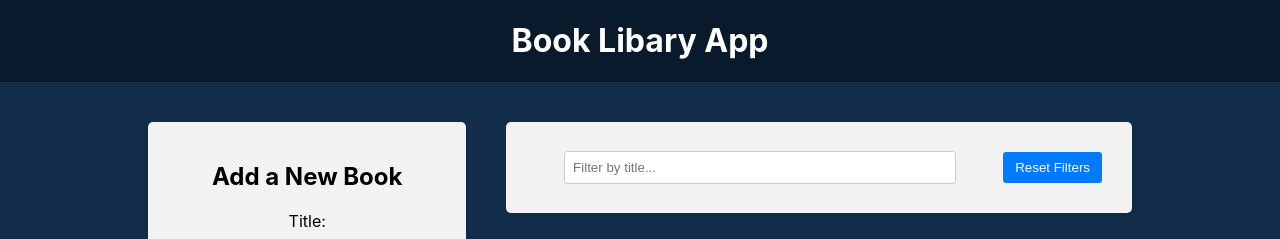
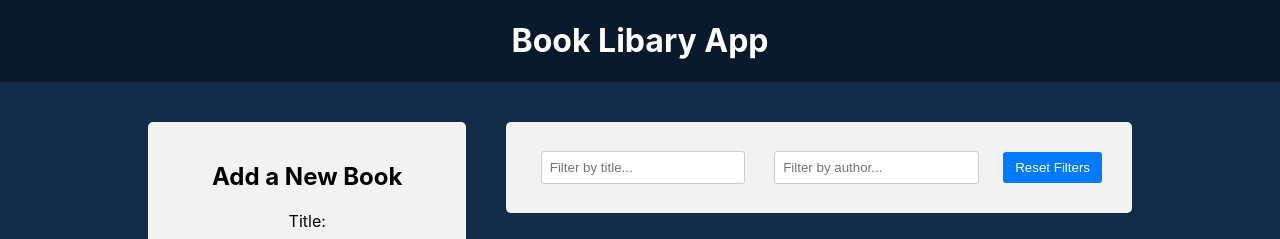
Before and after one commit to admitruk237/Book-Library-App, a React (Create React App) app in the folder frontent/: page / in a window 1280 px wide. Shown: the top 239 px of the page. Built offline with nearby package versions, Linux system fonts and the light colour scheme.

Commit message:
Filter by author

```diff
--- a/frontent/public/index.html
+++ b/frontent/public/index.html
@@ -12,7 +12,7 @@
     <link rel="apple-touch-icon" href="%PUBLIC_URL%/logo192.png" />
     <link rel="manifest" href="%PUBLIC_URL%/manifest.json" />
 
-    <title>Book Libary App</title>
+    <title>Book Library App</title>
   </head>
   <body>
     <noscript>You need to enable JavaScript to run this app.</noscript>
--- a/frontent/src/components/BookList/BookList.jsx
+++ b/frontent/src/components/BookList/BookList.jsx
@@ -1,12 +1,18 @@
 import { useSelector, useDispatch } from 'react-redux';
 import { BsBookmarkStar, BsBookmarkStarFill } from 'react-icons/bs';
 import { deleteBook, toggleFavorite } from '../../redux/books/actionCreators';
-import { selectTitleFilter } from '../../redux/slices/filterSlice';
+import {
+  selectAuthorFilter,
+  selectTitleFilter,
+} from '../../redux/slices/filterSlice';
 import './BookList.css';
 
 const BookList = () => {
   const books = useSelector((state) => state.books);
+
   const titleFilter = useSelector(selectTitleFilter);
+  const authorFilter = useSelector(selectAuthorFilter);
+
   const dispatch = useDispatch();
 
   const deleteCurrentBook = (id) => {
@@ -19,7 +25,10 @@
     const matchesTitle = book.title
       .toLowerCase()
       .includes(titleFilter.toLowerCase());
-    return matchesTitle;
+    const matchesAuthor = book.author
+      .toLowerCase()
+      .includes(authorFilter.toLowerCase());
+    return matchesTitle && matchesAuthor;
   });
 
   return (
--- a/frontent/src/components/Filter/Filter.jsx
+++ b/frontent/src/components/Filter/Filter.jsx
@@ -1,18 +1,23 @@
 import { useDispatch, useSelector } from 'react-redux';
 import {
+  setTitleFilter,
+  setAuthorFilter,
   selectTitleFilter,
+  selectAuthorFilter,
   resetFilters,
-  setTitleFilter,
 } from '../../redux/slices/filterSlice';
 import './Filter.css';
 
 const Filter = () => {
   const dispath = useDispatch();
   const titleFilter = useSelector(selectTitleFilter);
+  const authorFilter = useSelector(selectAuthorFilter);
   const handleTitleFilterChange = (e) => {
     dispath(setTitleFilter(e.target.value));
   };
-
+  const handleAuthorFilterChange = (e) => {
+    dispath(setAuthorFilter(e.target.value));
+  };
   const handleResetFilters = () => {
     dispath(resetFilters());
   };
@@ -28,6 +33,14 @@
             onChange={handleTitleFilterChange}
           />
         </div>
+        <div className="filter-group">
+          <input
+            type="text"
+            value={authorFilter}
+            placeholder="Filter by author..."
+            onChange={handleAuthorFilterChange}
+          />
+        </div>
         <button type="button" onClick={handleResetFilters}>
           Reset Filters
         </button>
--- a/frontent/src/redux/slices/filterSlice.js
+++ b/frontent/src/redux/slices/filterSlice.js
@@ -1,6 +1,7 @@
 import { createSlice } from '@reduxjs/toolkit';
 const initialState = {
   title: '',
+  author: '',
 };
 
 const filterSlice = createSlice({
@@ -14,14 +15,20 @@
       //You can also return new state as usually
       // return {...state, title: action.payload}
     },
+    setAuthorFilter: (state, action) => {
+      state.author = action.payload;
+    },
     resetFilters: (state) => {
       return initialState;
     },
   },
 });
 
-export const { setTitleFilter, resetFilters } = filterSlice.actions;
+export const { setTitleFilter, resetFilters, setAuthorFilter } =
+  filterSlice.actions;
 
 export const selectTitleFilter = (state) => state.filter.title;
 
+export const selectAuthorFilter = (state) => state.filter.author;
+
 export default filterSlice.reducer;
```
